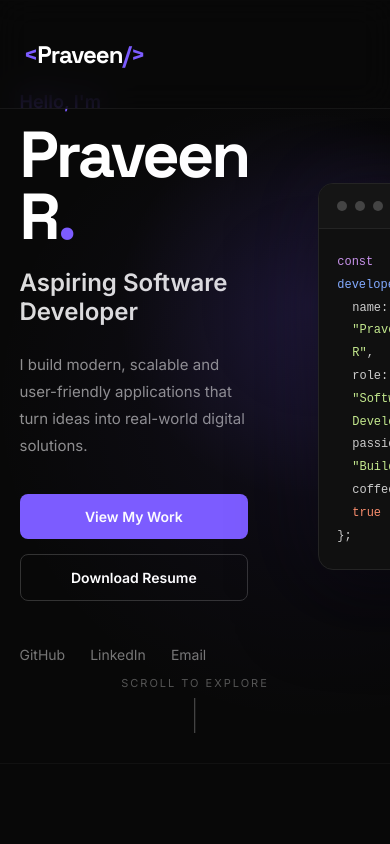
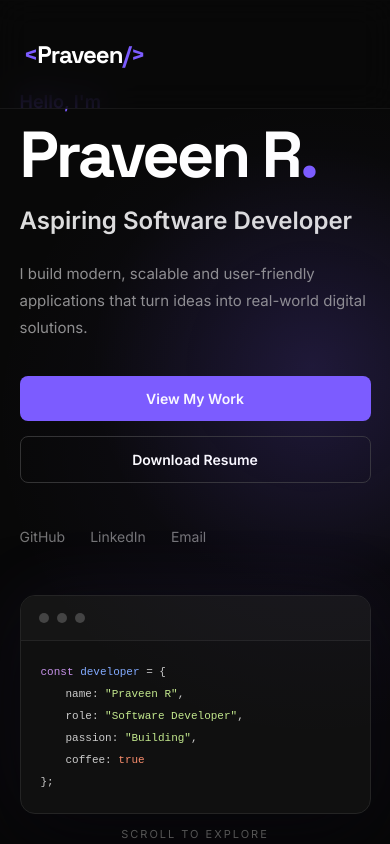
Before and after one commit to praveentech05/Portfolio_Website, a React (Vite) app: page / in a window 390 px wide. Shown: the top 844 px of the page. Built offline with nearby package versions, Linux system fonts and the light colour scheme.

Commit message:
Fixed mobile hero code card and resume download issue

```diff
--- a/src/components/Hero.jsx
+++ b/src/components/Hero.jsx
@@ -30,7 +30,7 @@ function Hero() {
     View My Work
   </a>
 
-  <a href="public\resume.pdf" className="secondary-button" download>
+  <a href="/resume.pdf" className="secondary-button" download>
     Download Resume
   </a>
 
--- a/src/index.css
+++ b/src/index.css
@@ -2086,36 +2086,33 @@ section {
 }
 
 /* =========================
-   CODE CARD - MOBILE
-========================= */
-
-@media (max-width: 650px) {
+   HERO RESPONSIVE
+========================= */
+@media (max-width: 768px) {
+
+  .hero {
+    overflow-x: hidden;
+  }
+
+  .hero-container {
+    grid-template-columns: 1fr;
+    gap: 50px;
+  }
+
+  .hero-content {
+    width: 100%;
+  }
 
   .hero-visual {
     width: 100%;
-    padding: 0 10px;
-    box-sizing: border-box;
+    display: flex;
+    justify-content: center;
   }
 
   .code-card {
     width: 100%;
-    max-width: 100%;
-    box-sizing: border-box;
-
-    transform: rotate(0deg);
-  }
-
-  .code-content {
-    padding: 22px 18px;
-    font-size: 12px;
-    line-height: 1.9;
-
-    overflow-x: auto;
-    box-sizing: border-box;
-  }
-
-  .code-indent {
-    padding-left: 15px;
-  }
-
-}
+    max-width: 480px;
+    transform: none;
+  }
+
+}
```
